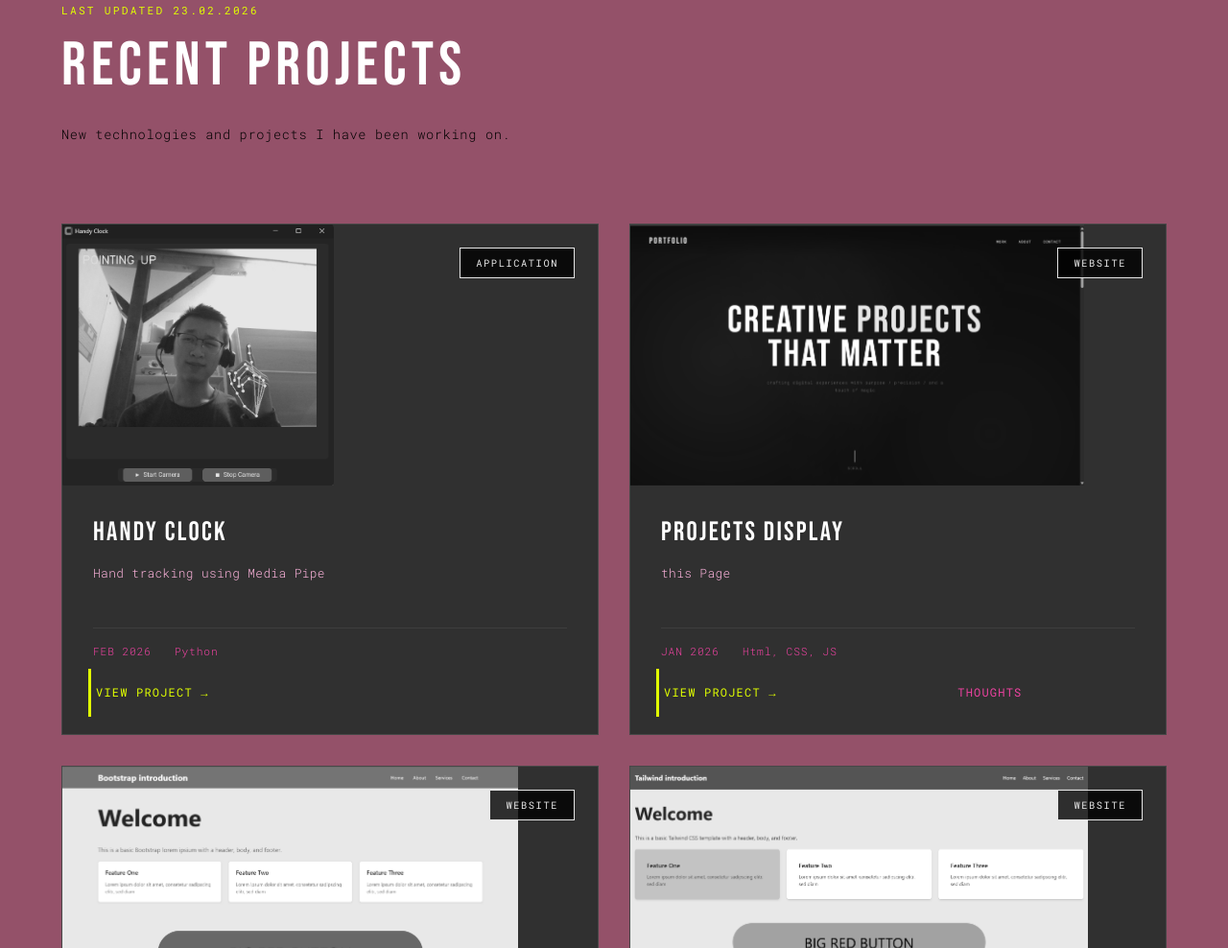
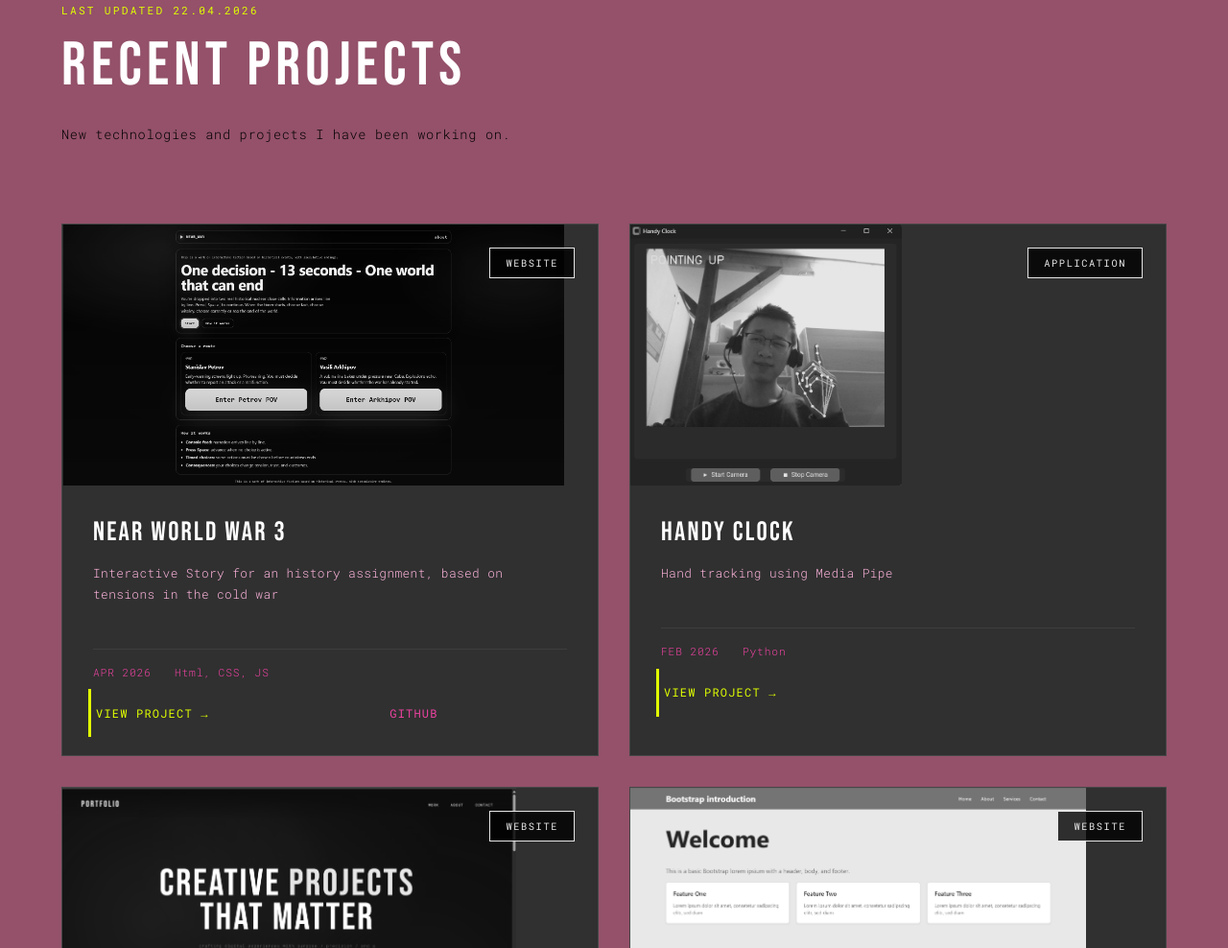
Before and after one commit to RobinTea/Lernperiode-13, a plain HTML site: page docs/index.html in a window 1280 px wide. Shown: the part 930-1918 px from the top of the page at 96% size. Drawn offline with Linux system fonts and the light colour scheme.

Commit message:
Add files via upload

```diff
--- a/docs/index.html
+++ b/docs/index.html
@@ -35,12 +35,30 @@
     <!-- Projects Section -->
     <section class="projects-section" id="work">
         <div class="section-header">
-            <span class="section-label">last updated 23.02.2026</span>
+            <span class="section-label">last updated 22.04.2026</span>
             <h2 class="section-title">RECENT PROJECTS</h2>
             <p class="section-description">New technologies and projects I have been working on.</p>
         </div>
 
         <div class="projects-grid">
+
+            <div class="project-card">
+                <div class="project-image">
+                    <div class="project-tag">Website</div>
+                    <img class="project-image" src="pic/NEARWW3.png">
+                </div>
+                <div class="project-content">
+                    <h3 class="project-title">Near World War 3</h3>
+                    <p class="project-description">Interactive Story for an history assignment, based on tensions in the cold war</p>
+                    <br>
+                    <div class="project-meta">
+                        <span>APR 2026</span>
+                        <span>Html, CSS, JS</span>
+                    </div>
+                    <a href="https://robintea.github.io/History-Interactive-Story/" target="_blank" class="project-link">view project →</a>
+                    <a href="https://github.com/RobinTea/History-Interactive-Story" target="_blank" class="tutorial-link">GitHub</a>
+                </div>
+            </div>
 
             <div class="project-card">
                 <div class="project-image">
--- a/docs/styles.css
+++ b/docs/styles.css
@@ -273,6 +273,9 @@ nav {
     border-color: var(--accent);
 }
 
+.project-card:hover .project-image{
+    filter: grayscale(0%);
+}
 
 .project-image {
     height: 17rem;
@@ -283,9 +286,6 @@ nav {
     transition: filter 0.3s;
 }
 
-.project-image:hover {
-    filter: grayscale(0%);
-}
 
 /*
 .project-card:nth-child(2n) .project-image {
```
Also changed, not shown: docs/pic/NEARWW3.png (added).
